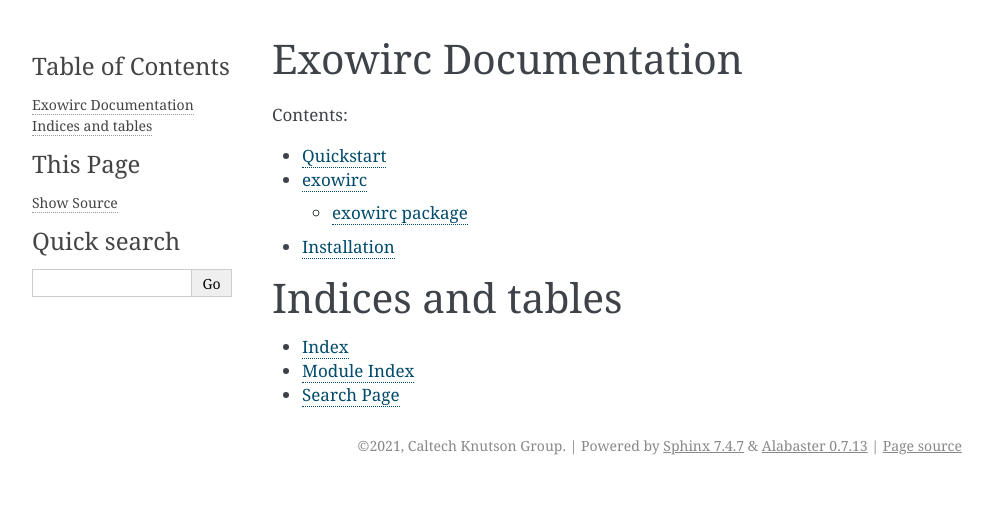
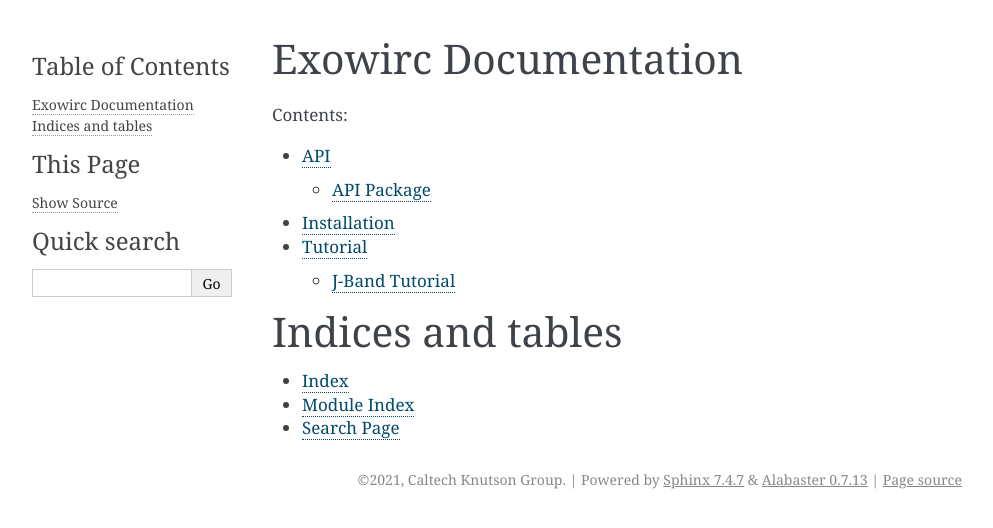
Before and after one commit to astroshrey/exowirc, a Sphinx documentation site: the page built from source/index.rst, in a window 1280 px wide. Shown: the top 528 px of the page, without its empty margins (148-1141 px from the left). Built offline with Sphinx 7.4.7, drawn with Linux system fonts in a browser that asks for light colours.

```diff
--- a/source/exowirc.rst
+++ b/source/api.rst
@@ -1,8 +1,5 @@
-exowirc package
+API Package
 ===============
-
-Submodules
-----------
 
 exowirc.calib\_utils module
 ---------------------------
@@ -43,11 +40,3 @@ exowirc.plot\_utils module
    :members:
    :undoc-members:
    :show-inheritance:
-
-Module contents
----------------
-
-.. automodule:: exowirc
-   :members:
-   :undoc-members:
-   :show-inheritance:
--- a/source/index.rst
+++ b/source/index.rst
@@ -10,9 +10,9 @@ Exowirc Documentation
    :maxdepth: 2
    :caption: Contents:
 
-   quickstart
    modules
    installation
+   tutorial
 
 
 Indices and tables
--- a/source/quickstart.rst
+++ b/source/jband-tutorial.rst
@@ -1,5 +1,5 @@
-Quickstart
-**********
+J-Band Tutorial
+***************
 
 Exowirc v.1.0 is composed of five major calibration steps: remake_darks_and_flats, remake_bkg, calibrate_data, photometric_extraction, and fit_for_eclipse.
 
--- a/source/modules.rst
+++ b/source/modules.rst
@@ -1,7 +1,7 @@
-exowirc
+API
 =======
 
 .. toctree::
    :maxdepth: 4
 
-   exowirc
+   api
```
Also changed, not shown: source/tutorial.rst (added, +7 -0 lines).
